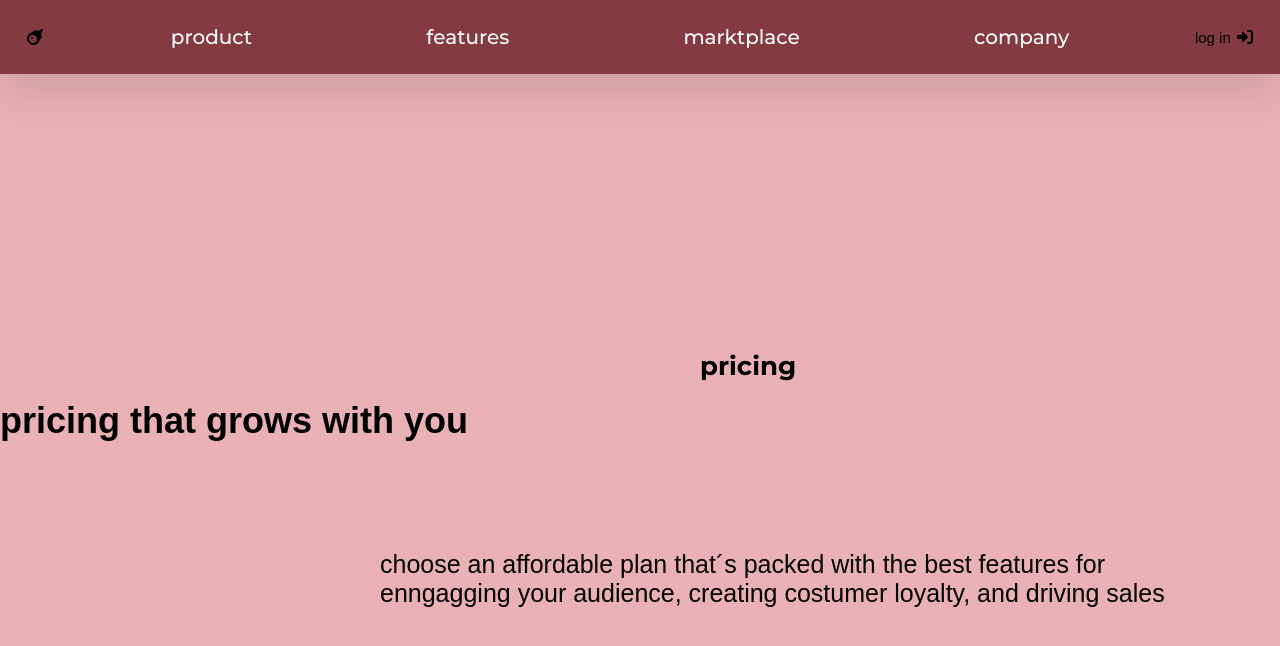
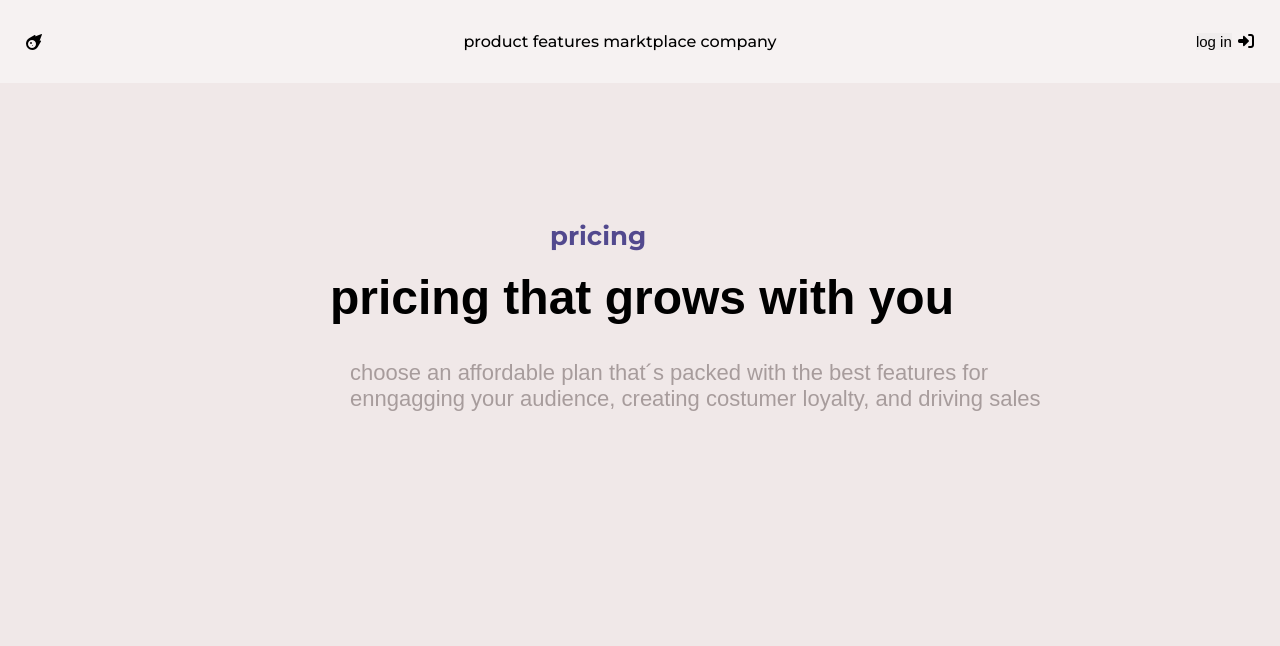
Before and after one commit to alexrodrialbjj/meus-projetos-de-curso-FULL-STACK, a plain HTML site: page projeto 1/parte1.html in a window 1280 px wide. Drawn offline with Linux system fonts and the light colour scheme.

Commit message:
Update style.css

```diff
--- a/projeto 1/style.css
+++ b/projeto 1/style.css
@@ -5,52 +5,61 @@
 }
 body {
   font-family: "Montserrat", sans-serif;
-  height: 100vh;
-  background-color: #e9b1b6;
+  background-color: #f0e8e8;
 }
-header {
+ header{
   display: flex;
   justify-content: space-between;
+  padding: 2rem 1.5rem;
   align-items: center;
-  padding: 25px;
-  box-shadow: 0 20px 40px rgba(0, 0, 0, 0.1);
+ }
+ nav ul {
+  display: flex;
+  gap: 3rem;
+  list-style: none;
 }
-a {
-  color: #ffffff;          /* cor azul como na imagem */
-  font-size: 20px;
-  font-weight: 500;
-  text-decoration: none;
-  margin: 85px;
+
+a{
+    text-decoration: none;
+    color: black;
+    font-weight: 500;
 }
+
 nav h6 {
-    color: rgb(0, 0, 0);
+    color: rgb(82, 73, 142);
     font-size: 26px;
     text-decoration: none;
-    left: 700px;
+    left: 550px;
     position: absolute;
-    top: 350px;
+    top: 220px;
     display: block;
 }
 main h3 {
-    font-size: 36px;
+    font-size:3rem;
     position: absolute;
-    top: 400px;
+    top: 270px;
+    left: 330px;
     font-family: Arial, Helvetica, sans-serif;
 }
 main p {
-    font-size: 25px;
+    color: rgb(167, 156, 156);
+    font-size: 22px;
     position: absolute;
-    top: 550px;
-    left: 380px;
+    top: 360px;
+    left: 350px;
     font-family: Arial, Helvetica, sans-serif;
 }
 .container-botao button{
-    background-color: #833b41;
+    background-color: #f0eded;
     color: rgb(0, 0, 0);
     border: none;
     font-size: 15px;
 }
 header{
-     background-color: #833b41;
+     background-color: #f6f2f2;
         width: 100%;
 }
+#logo-meteor{
+        font-size: 1.5rem;
+        color: blue;
+}
```
